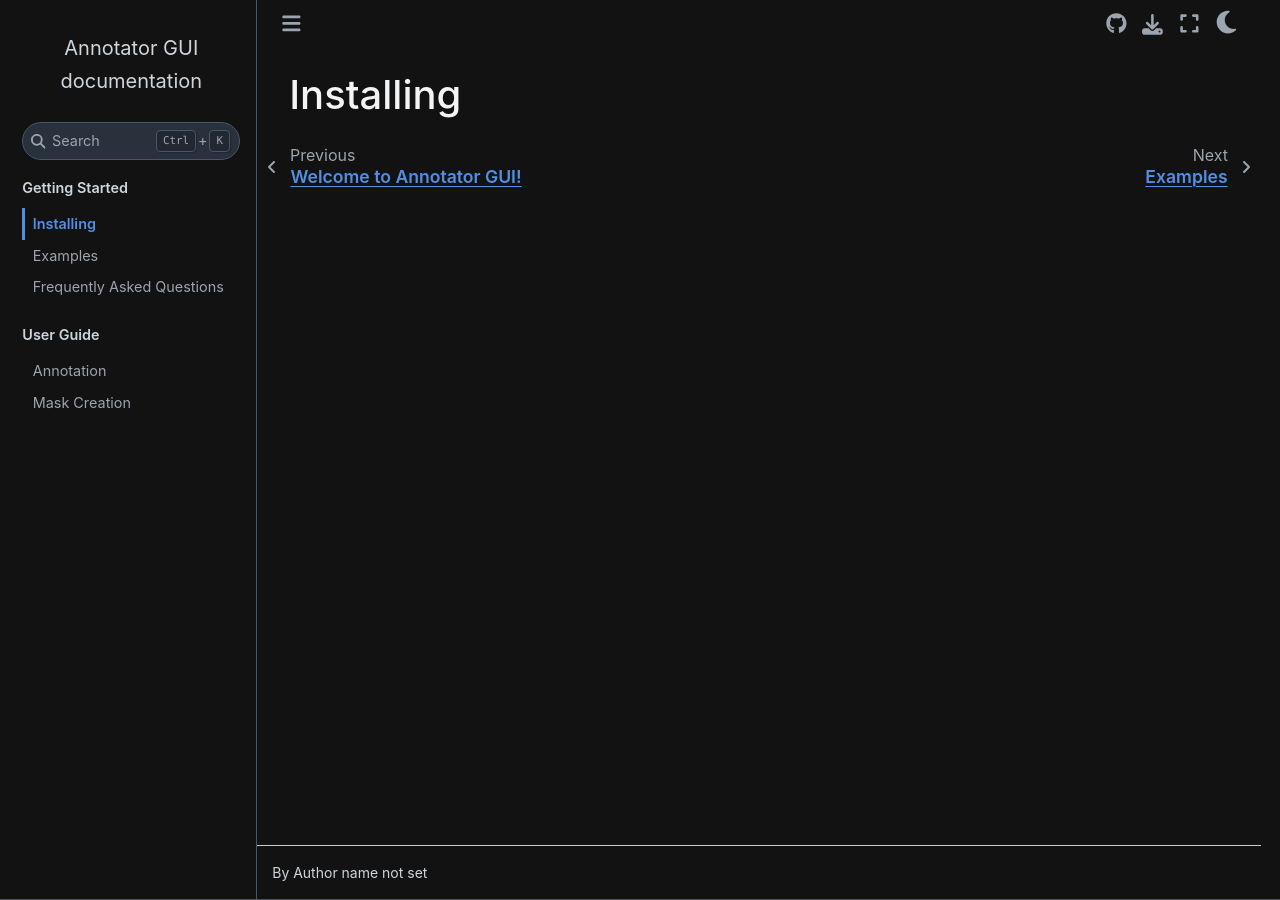
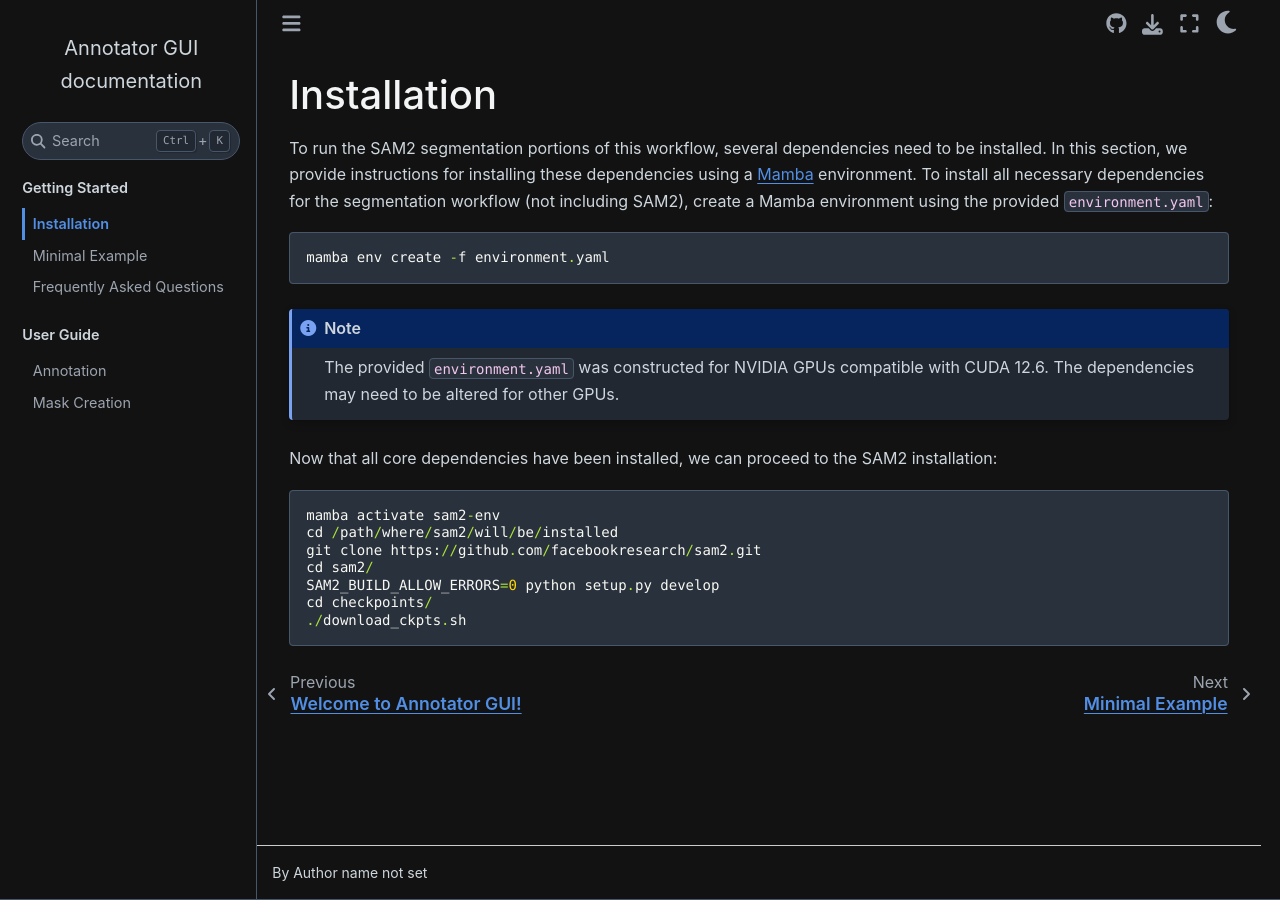
Before and after one commit to mad4octos/Annotator_GUI, a Sphinx documentation site: the page built from docs/source/getting_started/installation.md, in a window 1280 px wide. Built offline with Sphinx 7.4.7 and the Sphinx Book theme 1.1.4, drawn with Linux system fonts in a browser that asks for light colours.

Commit message:
add README.md for docs, add some content for installation, add some content for minimal examples, rename markdown files to be more specific

````diff
--- a/docs/docs_environment.yaml
+++ b/docs/docs_environment.yaml
@@ -5,7 +5,6 @@ dependencies:
   - python==3.11.9
   - sphinx==7.3.7
   - myst-parser==3.0.1
-  - graphviz==12.0.0
   - pip
   - pip:
     - sphinx-book-theme==1.1.3
--- a/docs/source/getting_started/examples.md
+++ /dev/null
@@ -1 +0,0 @@
-# Examples
--- a/docs/source/getting_started/installation.md
+++ b/docs/source/getting_started/installation.md
@@ -1 +1,29 @@
-# Installing
+# Installation
+
+To run the SAM2 segmentation portions of this workflow, several
+dependencies need to be installed. In this section, we provide
+instructions for installing these dependencies using a
+[Mamba](https://mamba.readthedocs.io/en/latest/) environment.
+To install all necessary dependencies for the segmentation workflow
+(not including SAM2), create a Mamba environment using the provided
+`environment.yaml`:
+```
+mamba env create -f environment.yaml
+```
+
+```{note}
+The provided `environment.yaml` was constructed for NVIDIA GPUs compatible with
+CUDA 12.6. The dependencies may need to be altered for other GPUs.
+```
+
+Now that all core dependencies have been installed, we can proceed to
+the SAM2 installation:
+```
+mamba activate sam2-env
+cd /path/where/sam2/will/be/installed
+git clone https://github.com/facebookresearch/sam2.git
+cd sam2/
+SAM2_BUILD_ALLOW_ERRORS=0 python setup.py develop
+cd checkpoints/
+./download_ckpts.sh
+```
````
Also changed, not shown: docs/source/getting_started/minimal_example.md (added, +46 -0 lines), docs/source/index.md (+1 -1 lines), docs/README.md (added).
